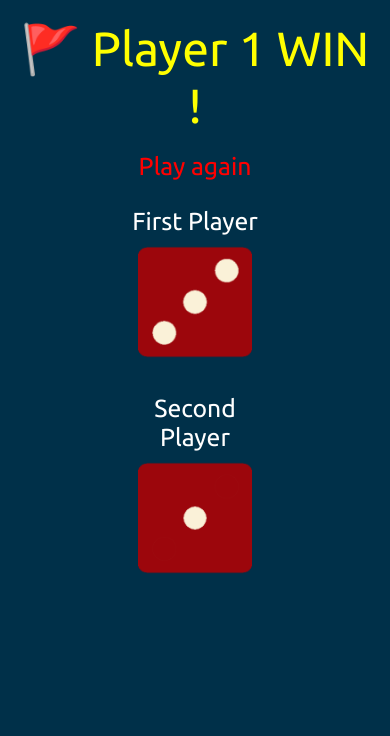
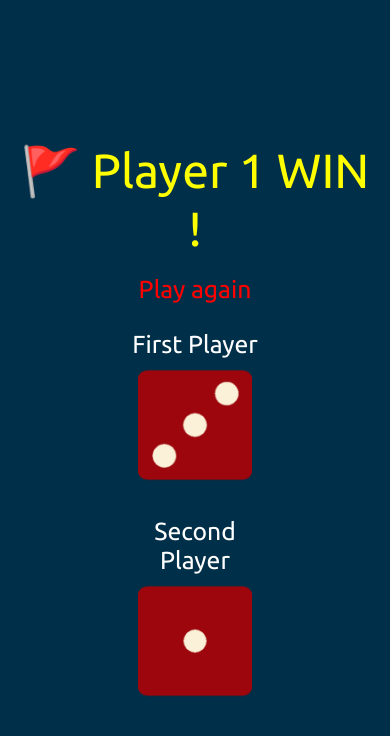
Before and after one commit to anilakd/dice-game-basic, a plain HTML site: page index.html in a window 390 px wide. Both pictures are taken after a click on the element "Let's Play". Drawn offline with nearby package versions, Linux system fonts and the light colour scheme.

Commit message:
change design for mobile devices

```diff
--- a/styles.css
+++ b/styles.css
@@ -43,3 +43,9 @@ img {
     margin-top: 20%;
   }
 }
+
+@media screen and (max-width: 992px) {
+  .winner-title {
+    margin-top: 35%;
+  }
+}
```
